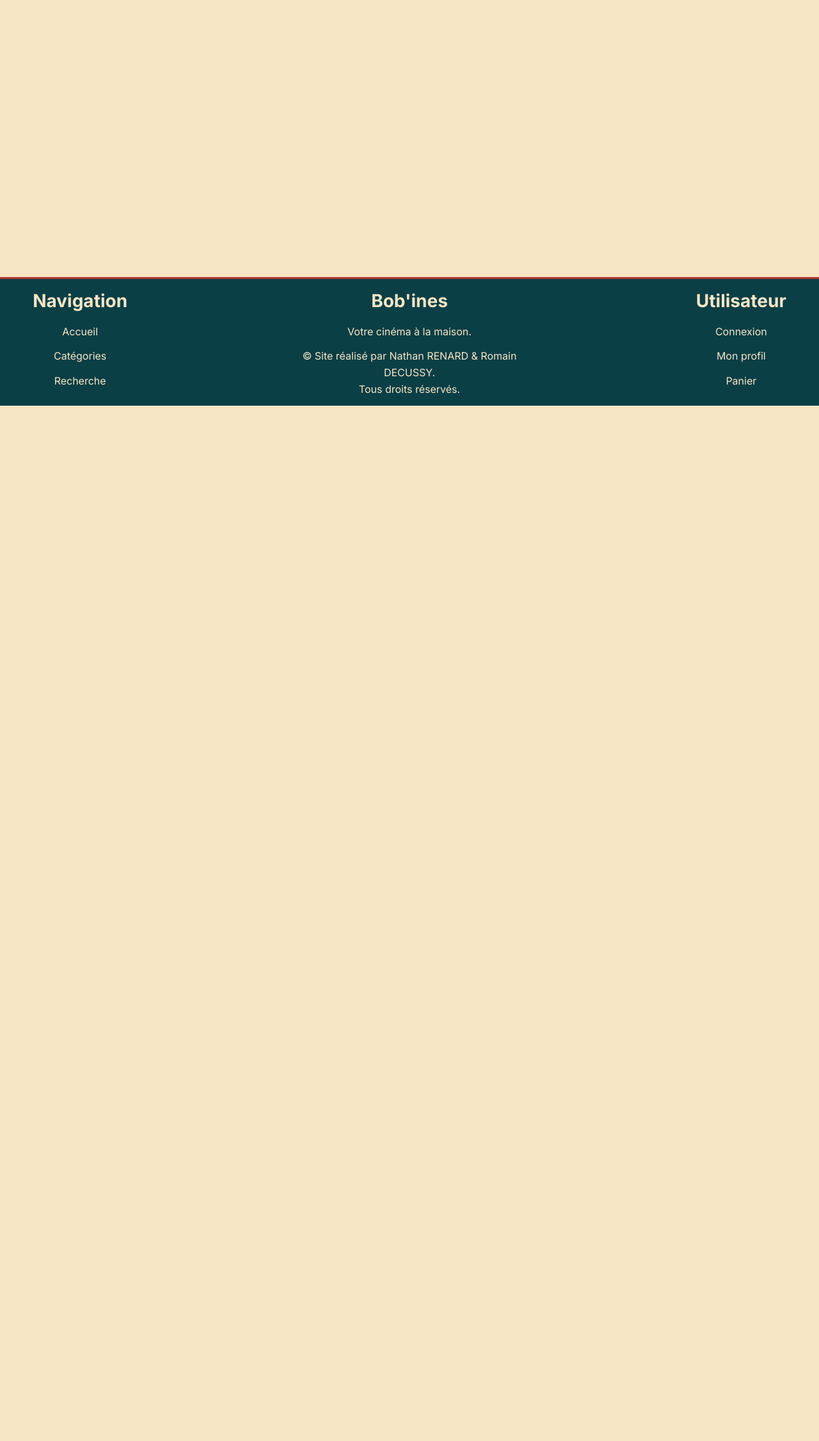
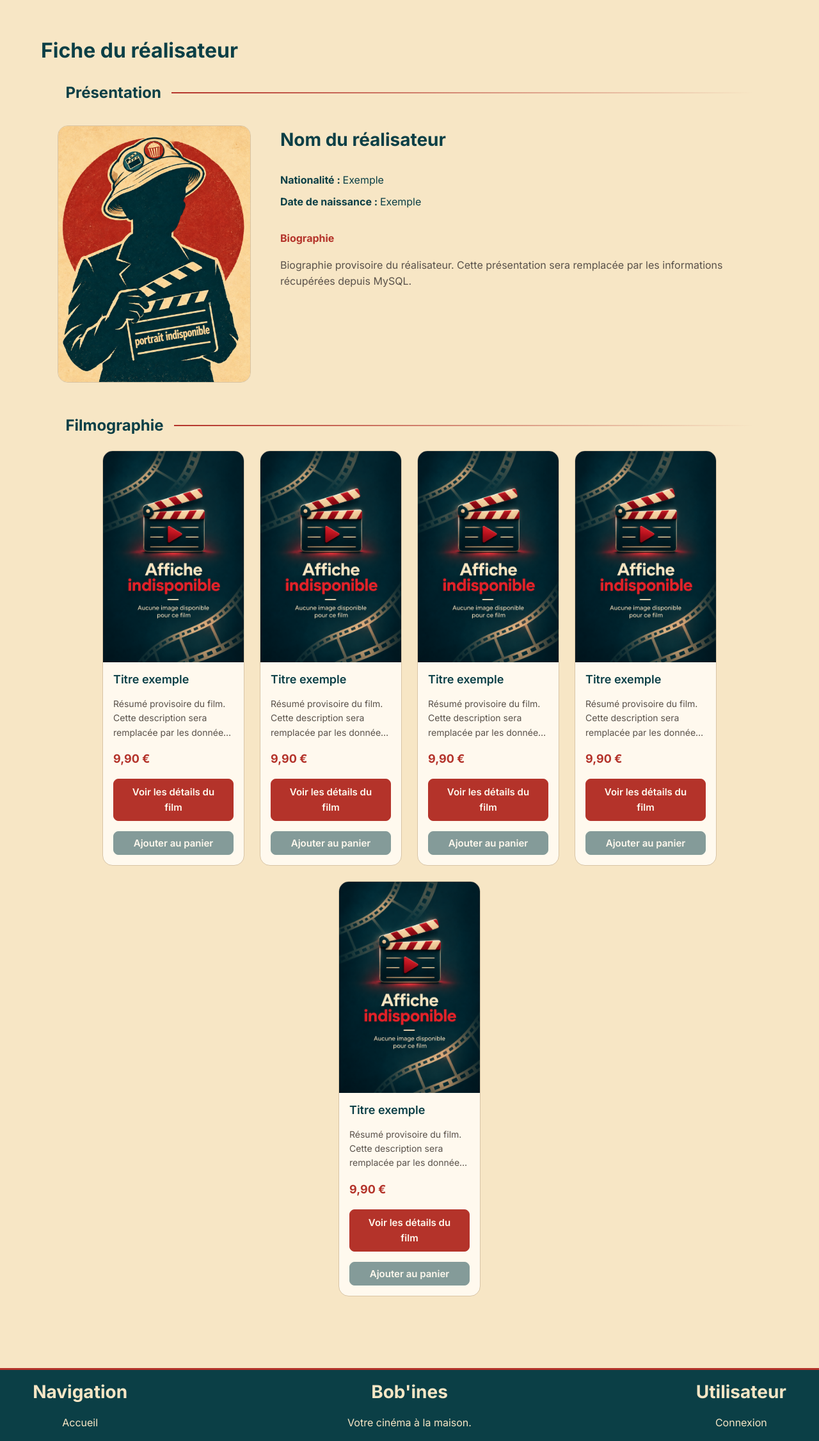
Before and after one commit to WhatDahFox/pPHPD1_Application.web.de.catalogue.et.achat.de.film, a PHP site: page /director.php in a window 1280 px wide. Shown: the part 166-2418 px from the top of the page at 64% size. Before the commit the page ends 800 px from the top, so only its background shows below. Run offline with PHP 8.4, Linux system fonts and the light colour scheme.

Commit message:
style(director): add director details page
DIRECTOR.PHP

- Structure HTML de la page

DIRECTOR.CSS

- Design CSS de la page

FONCTIONNALÉS

- Préparation à l'intégration future du PHP

IMAGES

- Ajout du portrait de remplacement portrait_indisponible.png.

```diff
--- a/public/css/category.css
+++ b/public/css/category.css
@@ -1,4 +1,3 @@
-
 /* ========================================
 1. Navigation entre les catégories
 ========================================= */
@@ -29,7 +28,7 @@
 }
 
 /* ========================================
-2. Responsive
+X. Responsive
 ========================================= */
 
 @media (max-width: 750px) {
--- a/public/css/common.css
+++ b/public/css/common.css
@@ -392,7 +392,7 @@ input:focus-visible {
 
 
 /* ========================================
-X. RESPONSIVE
+X. Responsive
 ========================================= */
 
 @media (max-width: 750px) {
--- /dev/null
+++ b/public/css/director.css
@@ -0,0 +1,74 @@
+/* ========================================
+1. Présentation du réalisateur
+========================================= */
+
+.details_realisateur {
+    display: flex;
+    gap: 3rem;
+    width: 100%;
+    max-width: 1100px;
+    margin: 2rem auto;
+}
+
+.conteneur_portrait {
+    flex: 0 0 300px;
+}
+
+.portrait_realisateur {
+    display: block;
+    width: 100%;
+    aspect-ratio: 3 / 4;
+    object-fit: cover;
+    border: 1px solid var(--bordure);
+    border-radius: 1rem;
+}
+
+.informations_realisateur {
+    flex: 1;
+    min-width: 0;
+}
+
+.nom_realisateur {
+    margin-top: 0;
+    font-size: var(--taille-h2);
+}
+
+.donnees_realisateur p {
+    margin: 0.5rem 0;
+}
+
+.biographie_realisateur {
+    margin-top: 2rem;
+}
+
+.biographie_realisateur h4 {
+    margin-bottom: 0.5rem;
+    color: var(--couleur_accent);
+}
+
+.biographie_realisateur p {
+    color: var(--texte_secondaire);
+}
+
+/* ========================================
+X. Responsive
+========================================= */
+
+@media (max-width: 750px) {
+
+    .details_realisateur {
+        flex-direction: column;
+        align-items: center;
+        gap: 2rem;
+    }
+
+    .conteneur_portrait {
+        flex: 0 1 auto;
+        width: 100%;
+        max-width: 300px;
+    }
+
+    .informations_realisateur {
+        width: 100%;
+    }
+}
--- a/public/css/movie.css
+++ b/public/css/movie.css
@@ -1,4 +1,3 @@
-
 /* ========================================
 1. Fiche du film
 ========================================= */
--- a/public/director.php
+++ b/public/director.php
@@ -3,9 +3,9 @@
 <head>
     <meta charset="UTF-8">
     <meta name="viewport" content="width=device-width, initial-scale=1.0">
-    <title> Accueil | Bob'ines </title>
+    <title> Réalisateur | Bob'ines </title>
     <link rel="stylesheet" href="./css/common.css">
-    <link rel="stylesheet" href="./css/index.css">
+    <link rel="stylesheet" href="./css/director.css">
 </head>
 
 <body class="conteneur">
@@ -15,7 +15,121 @@
 </header>
 
 <main>
+    <h1> Fiche du réalisateur </h1>
 
+    <!-- =================================
+    1. Présentation du réalisateur
+    ===================================== -->
+
+    <section class="section_page section_realisateur">
+        <h2 class="titre_section"> Présentation </h2>
+        <article class="details_realisateur">
+            <div class="conteneur_portrait">
+                <img class="portrait_realisateur" src="images/portrait_indisponible.png" alt="Portrait de realisateur">
+            </div>
+            <div class="informations_realisateur">
+                <h3 class="nom_realisateur"> Nom du réalisateur </h3>
+                <div class="donnees_realisateur">
+                    <p><strong> Nationalité : </strong> Exemple </p>
+                    <p><strong> Date de naissance : </strong> Exemple </p>
+                </div>
+                <div class="biographie_realisateur">
+                    <h4> Biographie </h4>
+                    <p>
+                        Biographie provisoire du réalisateur.
+                        Cette présentation sera remplacée par les
+                        informations récupérées depuis MySQL.
+                    </p>
+                </div>
+            </div>
+        </article>
+    </section>
+
+    <!-- =================================
+    2. Les films du réalisateur
+    ===================================== -->
+
+    <section class="section_page section_films_realisateur">
+        <h2 class="titre_section"> Filmographie </h2>
+        <div class="liste_films">
+            <!-- Carte provisoire -->
+            <article class="carte_film">
+                <img class="affiche_film" src="images/affiche_indisponible.png" alt="Affiche du film">
+                <div class="contenu_carte_film">
+                    <h3 class="titre_film">Titre exemple</h3>
+                    <p class="description_film">
+                        Résumé provisoire du film.
+                        Cette description sera remplacée
+                        par les données de MySQL.
+                    </p>
+                    <p class="prix_film">9,90 €</p>
+                    <a class="lien_details_film" href="movie.php">Voir les détails du film</a>
+                    <button class="bouton_panier" type="button" disabled>Ajouter au panier</button>
+                </div>
+            </article>
+            <!-- Carte provisoire -->
+            <article class="carte_film">
+                <img class="affiche_film" src="images/affiche_indisponible.png" alt="Affiche du film">
+                <div class="contenu_carte_film">
+                    <h3 class="titre_film">Titre exemple</h3>
+                    <p class="description_film">
+                        Résumé provisoire du film.
+                        Cette description sera remplacée
+                        par les données de MySQL.
+                    </p>
+                    <p class="prix_film">9,90 €</p>
+                    <a class="lien_details_film" href="movie.php">Voir les détails du film</a>
+                    <button class="bouton_panier" type="button" disabled>Ajouter au panier</button>
+                </div>
+            </article>
+            <!-- Carte provisoire -->
+            <article class="carte_film">
+                <img class="affiche_film" src="images/affiche_indisponible.png" alt="Affiche du film">
+                <div class="contenu_carte_film">
+                    <h3 class="titre_film">Titre exemple</h3>
+                    <p class="description_film">
+                        Résumé provisoire du film.
+                        Cette description sera remplacée
+                        par les données de MySQL.
+                    </p>
+                    <p class="prix_film">9,90 €</p>
+                    <a class="lien_details_film" href="movie.php">Voir les détails du film</a>
+                    <button class="bouton_panier" type="button" disabled>Ajouter au panier</button>
+                </div>
+            </article>
+            <!-- Carte provisoire -->
+            <article class="carte_film">
+                <img class="affiche_film" src="images/affiche_indisponible.png" alt="Affiche du film">
+                <div class="contenu_carte_film">
+                    <h3 class="titre_film">Titre exemple</h3>
+                    <p class="description_film">
+                        Résumé provisoire du film.
+                        Cette description sera remplacée
+                        par les données de MySQL.
+                    </p>
+                    <p class="prix_film">9,90 €</p>
+                    <a class="lien_details_film" href="movie.php">Voir les détails du film</a>
+                    <button class="bouton_panier" type="button" disabled>Ajouter au panier</button>
+                </div>
+            </article>
+            <!-- Carte provisoire -->
+            <article class="carte_film">
+                <img class="affiche_film" src="images/affiche_indisponible.png" alt="Affiche du film">
+                <div class="contenu_carte_film">
+                    <h3 class="titre_film">Titre exemple</h3>
+                    <p class="description_film">
+                        Résumé provisoire du film.
+                        Cette description sera remplacée
+                        par les données de MySQL.
+                    </p>
+                    <p class="prix_film">9,90 €</p>
+                    <a class="lien_details_film" href="movie.php">Voir les détails du film</a>
+                    <button class="bouton_panier" type="button" disabled>Ajouter au panier</button>
+                </div>
+            </article>
+            <!-- ---------------- -->
+        </div>
+    </section>
 </main>
 
 <footer class="bloc footer">
```
Also changed, not shown: public/images/portrait_indisponible.png (added).
